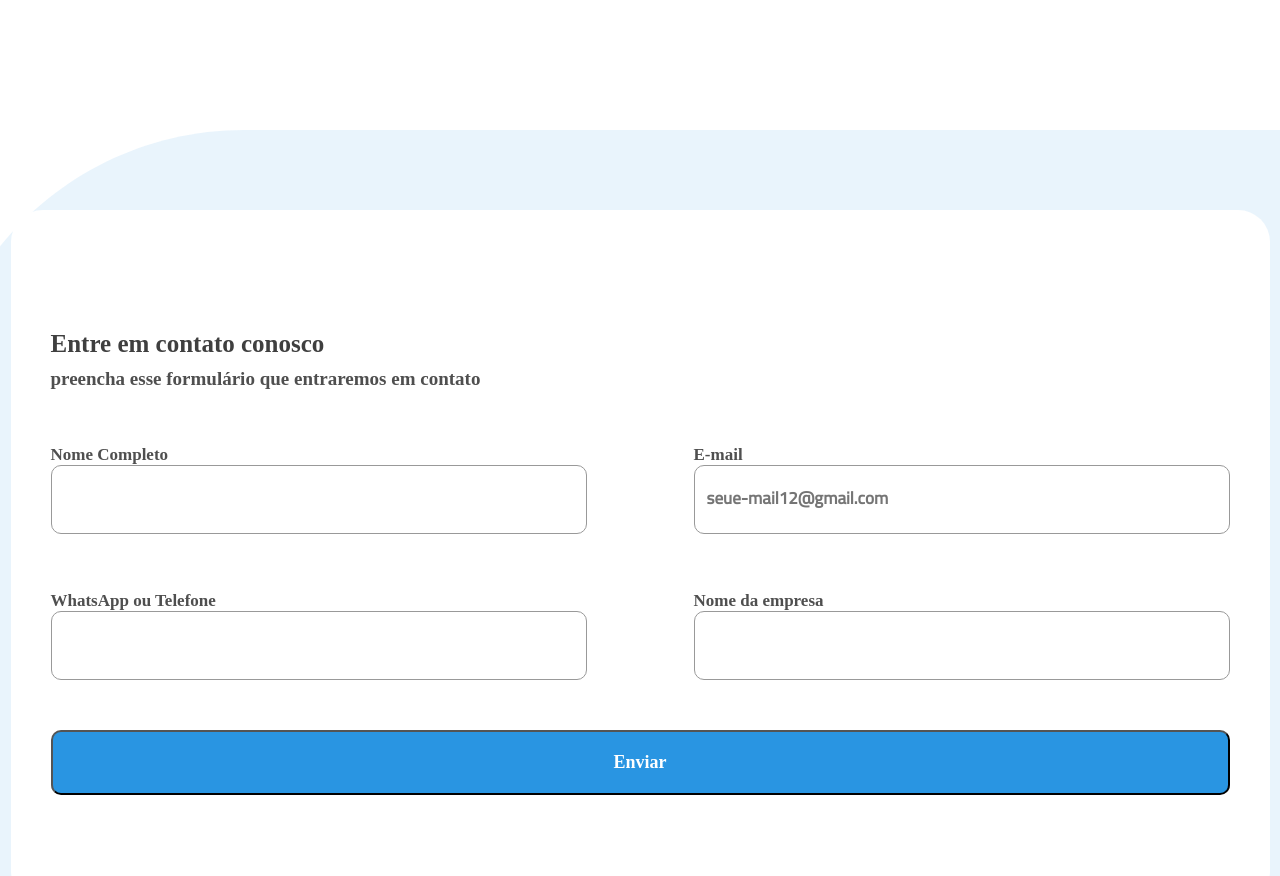
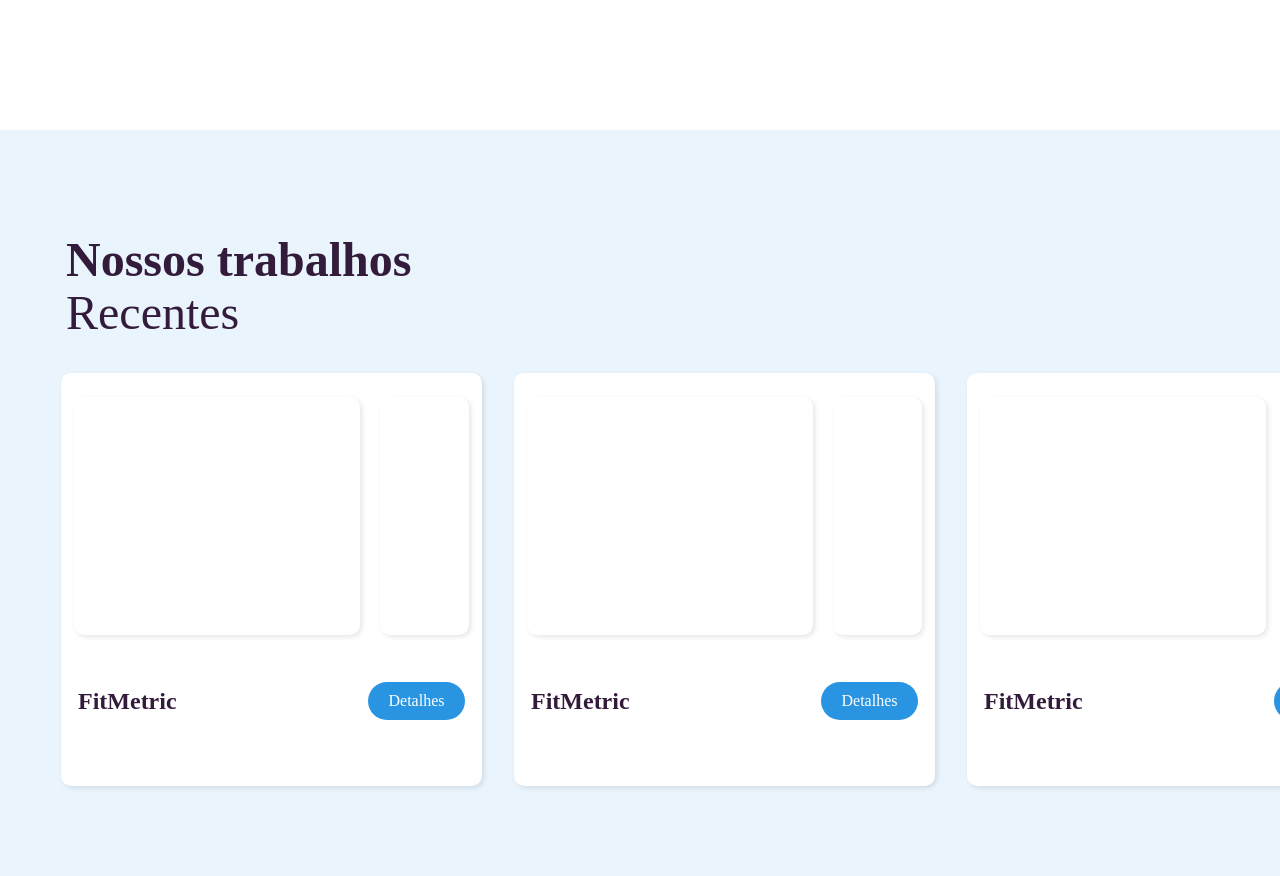
Before and after one commit to jmarc0s/ATS, a plain HTML site: page index.html in a window 1280 px wide. Shown: the part 2260-3136 px from the top of the page. Drawn offline with Linux system fonts and the light colour scheme; a web font is replaced by a local one.

Commit message:
Criação da section Nossos trabalhos

```diff
--- a/index.html
+++ b/index.html
@@ -84,6 +84,46 @@
         </div>
     </section>
 
+    <section class="section__ourjobs">
+        <div class="ourjobs__introduction">
+            <h2 class="ourjobs__introduction__title">Nossos trabalhos</h2>
+            <p class="ourjobs__introduction__description">Recentes</p>
+        </div>
+        <ul class="ourjobs__list">
+            <li class="ourjobs__list__item">
+                <div class="item__boxs">
+                    <div class="item__boxs__larger__box"></div>
+                    <div class="item__boxs__smaller__box"></div>
+                </div>
+                <div class="ourjobs__list__item__description">
+                    <h3 class="item__description__title">FitMetric</h3>
+                    <a href="#" class="item__description__link">Detalhes</a>
+                </div>
+            </li>
+            <li class="ourjobs__list__item">
+                <div class="item__boxs">
+                    <div class="item__boxs__larger__box"></div>
+                    <div class="item__boxs__smaller__box"></div>
+                </div>
+                <div class="ourjobs__list__item__description">
+                    <h3 class="item__description__title">FitMetric</h3>
+                    <a href="#" class="item__description__link">Detalhes</a>
+                </div>
+            </li>
+            <li class="ourjobs__list__item">
+                <div class="item__boxs">
+                    <div class="item__boxs__larger__box"></div>
+                    <div class="item__boxs__smaller__box"></div>
+                </div>
+                <div class="ourjobs__list__item__description">
+                    <h3 class="item__description__title">FitMetric</h3>
+                    <a href="#" class="item__description__link">Detalhes</a>
+                </div>
+            </li>
+
+        </ul>
+    </section>
+
     <section class="section__form">
         <form class="form__form">
             <div class="form__introduction">
--- a/styles/style.css
+++ b/styles/style.css
@@ -121,7 +121,7 @@ body{
 .section__list__item{
     width: 416px;
     height: 234px;
-    box-shadow: 2px 2px 5px rgba(0, 0, 0, 0.2);
+    box-shadow: 2px 2px 5px rgba(0, 0, 0, 0.1);
     border-radius: 10px;
     padding: 10px;
     margin: 40px;
@@ -158,13 +158,124 @@ body{
 }
 
 
+.section__ourjobs{
+    background-image: url('../imagens/Rectangle\ 13.svg');
+    background-repeat: no-repeat;
+    background-size: cover;
+    margin-bottom: 58.5px;
+    height: 673px;
+    padding: 100px 61px;
+}
 
-.footer_paragrath{
-    font-family: 'Cairo';
+.ourjobs__introduction{
+    margin-bottom: 37px;
+}
+
+.ourjobs__introduction__title{
+    font-family: 'Hind Vadodara';
+    font-weight: 700;
+    font-size: 48px;
+    color: #331B3B;
+    margin: 5px;
+    padding: 0px;
+    height: 48px;
+    align-items: center;
+    display: flex;
+}
+
+.ourjobs__introduction__description{
+    font-size: 48px;
+    font-family: 'Hind Vadodara';
+    font-weight: 300;
+    color: #331B3B;
+    margin: 5px;
+    padding: 0px;
+    height: 48px;
+    align-items: center;
+    display: flex;
+}
+
+.ourjobs__list{
+    list-style: none;
+    display: flex;
+    gap: 32px;
+    padding: 0px;
+}
+
+.ourjobs__list__item{
+    width: 419px;
+    height: 365px;
+    border-radius: 10px;
+    background-color: #FFFFFF;
+    border-radius: 10px;
+    box-shadow: 2px 2px 5px rgba(0, 0, 0, 0.1);
+    padding: 24px 13px;
+    gap: 43px;
+    display: flex;
+    flex-direction: column;
+    /*width: 519px;
+    height: 465px;*/
+}
+
+.item__boxs{
+    display: flex;
+    gap: 20px;
+}
+
+.item__boxs__larger__box{
+    width: 286px;
+    height: 238px;
+    border-radius: 10px;
+    box-shadow: 2px 2px 5px rgba(0, 0, 0, 0.1);
+    background-color: #FFFFFF;
+    /*width: 386px;
+    height: 338px;*/
+}
+
+.item__boxs__smaller__box{
+    width: 89px;
+    height: 238px;
+    border-radius: 10px;
+    box-shadow: 2px 2px 5px rgba(0, 0, 0, 0.1);
+    background-color: #FFFFFF;
+   /* width: 89px;
+    height: 338px;*/
+}
+
+.ourjobs__list__item__description{
+    display: flex;
+    justify-content: space-between;
+    align-items: center;
+}
+
+.item__description__title{
+    color: #331B3B;
+    font-family: 'Hind Vadodara';
+    font-size: 24px;
+    font-style: normal;
+    font-weight: 700;
+    margin: 4px;
+}
+
+.item__description__link{
+    display: flex;
+    color: #FFFFFF;
+    font-family: 'Hind Vadodara';
+    font-size: 16px;
+    font-style: normal;
     font-weight: 500;
-    font-size: 16px;
-    color: #878787 ;
+    line-height: 146.3%;
+    text-decoration: none;
+    align-items: center;
+    justify-content: center;
+    width: 97px;
+    height: 38px;
+    border-radius: 100px;
+    background: #2995E2;
+    margin: 4px;
 }
+
+
 
 .section__form{
     height: 854px;
@@ -174,6 +285,7 @@ body{
     display: flex;
     justify-content: center;
     align-items: center;
+    margin-top: 58.5px;
 }
 
 .form__form{
@@ -271,3 +383,10 @@ body{
     align-items: center;
     height: 207px;
 }
+
+.footer_paragrath{
+    font-family: 'Cairo';
+    font-weight: 500;
+    font-size: 16px;
+    color: #878787 ;
+}
```
Also changed, not shown: imagens/Rectangle 13.svg (added).
